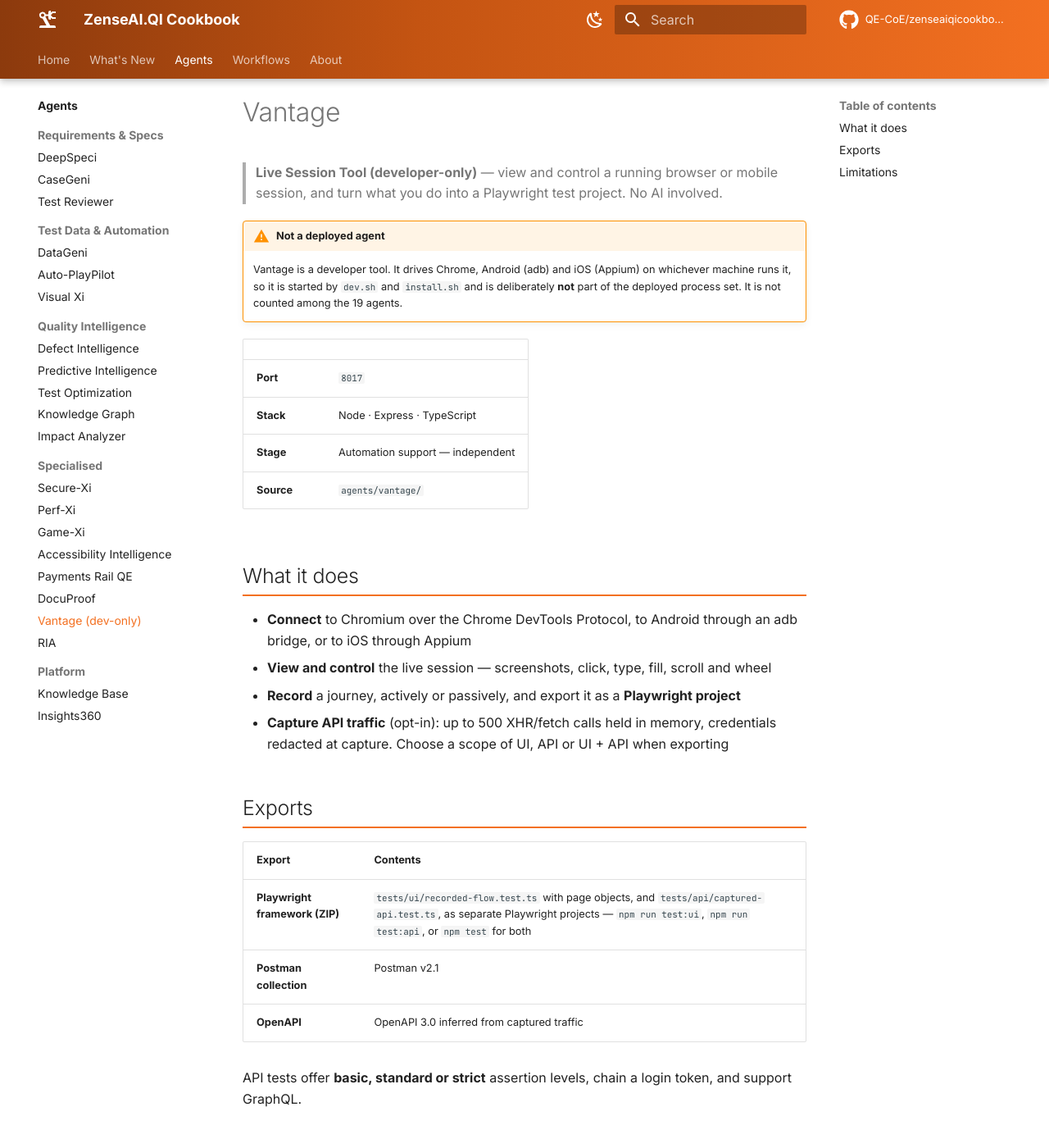
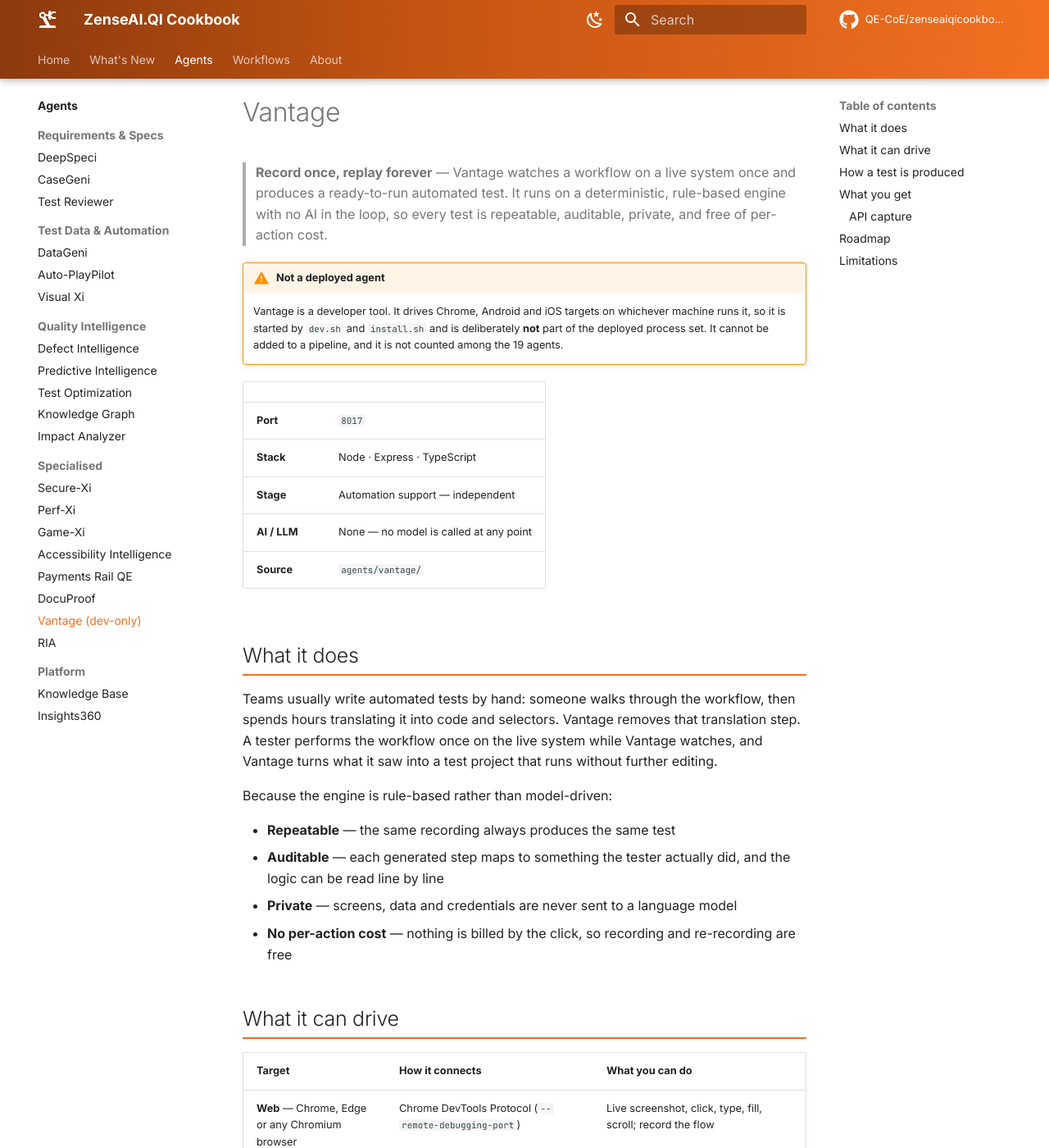
Before and after one commit to QE-CoE/zenseaiqicookbook, an MkDocs documentation site: the page built from docs/agents/vantage.md, in a window 1280 px wide and 1400 px high. Shown: the whole window at 82% size. Built offline with MkDocs 1.6.1 and Material for MkDocs 9.7.7, drawn with Linux system fonts in a browser that asks for light colours; comment, search, counter and statistics services are not loaded; some of the changed text lies outside the part shown.

Commit message:
Add Vantage to homepage and rewrite its page
Add a Developer tooling row and a What's new card for Vantage, rewrite the
Vantage page around its rule-based record-once workflow with a roadmap for
desktop Java POS and store peripherals, and drop the No containers card.

Co-Authored-By: Claude Sonnet 5.5 <noreply@anthropic.com>

```diff
--- a/docs/agents/vantage.md
+++ b/docs/agents/vantage.md
@@ -1,39 +1,75 @@
 # Vantage
 
-> **Live Session Tool (developer-only)** — view and control a running browser or mobile session, and turn what you do into a Playwright test project. No AI involved.
+> **Record once, replay forever** — Vantage watches a workflow on a live system once and produces a ready-to-run automated test. It runs on a deterministic, rule-based engine with no AI in the loop, so every test is repeatable, auditable, private, and free of per-action cost.
 
 !!! warning "Not a deployed agent"
-    Vantage is a developer tool. It drives Chrome, Android (adb) and iOS (Appium) on whichever machine runs it, so it is started by `dev.sh` and `install.sh` and is deliberately **not** part of the deployed process set. It is not counted among the 19 agents.
+    Vantage is a developer tool. It drives Chrome, Android and iOS targets on whichever machine runs it, so it is started by `dev.sh` and `install.sh` and is deliberately **not** part of the deployed process set. It cannot be added to a pipeline, and it is not counted among the 19 agents.
 
 | | |
 |---|---|
 | **Port** | `8017` |
 | **Stack** | Node · Express · TypeScript |
 | **Stage** | Automation support — independent |
+| **AI / LLM** | None — no model is called at any point |
 | **Source** | `agents/vantage/` |
 
 ## What it does
 
-- **Connect** to Chromium over the Chrome DevTools Protocol, to Android through an adb bridge, or to iOS through Appium
-- **View and control** the live session — screenshots, click, type, fill, scroll and wheel
-- **Record** a journey, actively or passively, and export it as a **Playwright project**
-- **Capture API traffic** (opt-in): up to 500 XHR/fetch calls held in memory, credentials redacted at capture. Choose a scope of UI, API or UI + API when exporting
+Teams usually write automated tests by hand: someone walks through the workflow, then spends hours translating it into code and selectors. Vantage removes that translation step. A tester performs the workflow once on the live system while Vantage watches, and Vantage turns what it saw into a test project that runs without further editing.
 
-## Exports
+Because the engine is rule-based rather than model-driven:
+
+- **Repeatable** — the same recording always produces the same test
+- **Auditable** — each generated step maps to something the tester actually did, and the logic can be read line by line
+- **Private** — screens, data and credentials are never sent to a language model
+- **No per-action cost** — nothing is billed by the click, so recording and re-recording are free
+
+## What it can drive
+
+| Target | How it connects | What you can do |
+|---|---|---|
+| **Web** — Chrome, Edge or any Chromium browser | Chrome DevTools Protocol (`--remote-debugging-port`) | Live screenshot, click, type, fill, scroll; record the flow |
+| **Chromium-based desktop apps** | Same CDP connection, where the app exposes a debugging port | Same as web |
+| **Android** — device or emulator | ADB port-forward to its Chrome or WebView; or an Appium session for the native app | Same as web for WebView content; tap, type, clear and navigation buttons for native screens |
+| **iOS** — device or simulator | `ios-webkit-debug-proxy` for Safari and WebView; or an Appium session for the native app | Live inspection of web content; tap and type on native screens |
+
+## How a test is produced
+
+1. **Connect** to the target and watch the live screen
+2. **Record** the workflow — *active* (you drive it from Vantage) or *passive* (you use the application normally and Vantage observes)
+3. **Review and edit** — rename, reorder or delete steps, and include or exclude captured API calls
+4. **Export** a ready-to-run project as a ZIP
+
+## What you get
 
 | Export | Contents |
 |---|---|
-| **Playwright framework (ZIP)** | `tests/ui/recorded-flow.test.ts` with page objects, and `tests/api/captured-api.test.ts`, as separate Playwright projects — `npm run test:ui`, `npm run test:api`, or `npm test` for both |
-| **Postman collection** | Postman v2.1 |
+| **Web / Chromium** | A Playwright project: `tests/ui/recorded-flow.test.ts` with page objects |
+| **Mobile (Appium)** | A Playwright + Appium project with a bundled Appium client — no extra install |
+| **API tests** (optional) | `tests/api/captured-api.test.ts` generated from the API calls the UI flow triggered, as a separate Playwright project. `npm run test:ui`, `npm run test:api`, or `npm test` for both |
+| **Postman** | Collection v2.1 |
 | **OpenAPI** | OpenAPI 3.0 inferred from captured traffic |
 
-API tests offer **basic, standard or strict** assertion levels, chain a login token, and support GraphQL.
+### API capture
+
+Optional, and independent of recording. Choose a scope of **UI**, **API** or **UI + API**.
+
+- Up to 500 XHR/fetch calls are held **in memory only** and never written to disk
+- Credentials are redacted at capture: authorisation, cookie and API-key headers are dropped, and sensitive fields in bodies become `[REDACTED]`
+- Assertion level is **basic**, **standard** or **strict**; IDs, timestamps and tokens are always checked by type only
+- A login that returns a token is detected, and the export includes a helper that logs in once and reuses the token
+- GraphQL calls are de-duplicated per operation
+
+## Roadmap
+
+Vantage is being extended beyond web and mobile to **desktop Java point-of-sale applications** and **store peripherals** such as receipt printers and barcode scanners, so a single recorded workflow can span the whole store. These targets are **planned and not yet available** — the current release connects to browsers, Chromium-based apps and Android/iOS targets only.
 
 ## Limitations
 
-- The link between a UI step and an API call is a hint — the latest step when the request fired
+- The link between a UI step and an API call is a hint — the latest step when the request fired — not a guarantee
 - WebSocket traffic is not captured
-- The OpenAPI specification is inferred from one sample per endpoint
+- The OpenAPI specification is inferred from one sample per endpoint, so review it
 - Multipart uploads are exported as `test.fixme` placeholders
+- Coordinate-based mobile steps are brittle across screen sizes and resolutions
 
 [← Back to agents](index.md)
--- a/docs/assets/stylesheets/extra.css
+++ b/docs/assets/stylesheets/extra.css
@@ -398,6 +398,7 @@
 .cat-pill--auto { background: linear-gradient(135deg, #7a35a9, #b558e8); box-shadow: 0 4px 12px rgba(122,53,169,.30); }
 .cat-pill--qi   { background: linear-gradient(135deg, #1c6e54, #2db48a); box-shadow: 0 4px 12px rgba(28,110,84,.30); }
 .cat-pill--spec { background: linear-gradient(135deg, #2a4ec5, #5d80ff); box-shadow: 0 4px 12px rgba(42,78,197,.30); }
+.cat-pill--dev  { background: linear-gradient(135deg, #8a6d00, #d4a800); box-shadow: 0 4px 12px rgba(138,109,0,.30); }
 .cat-pill--plat { background: linear-gradient(135deg, #444, #777); box-shadow: 0 4px 12px rgba(0,0,0,.20); }
 
 /* ============================================================
```
Also changed, not shown: docs/index.md (+18 -2 lines), docs/releases/2026-09.md (+1 -1 lines).
